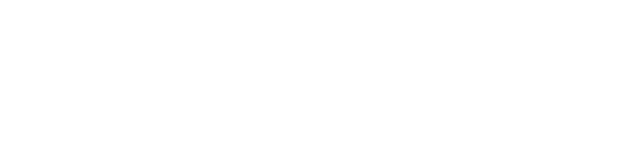
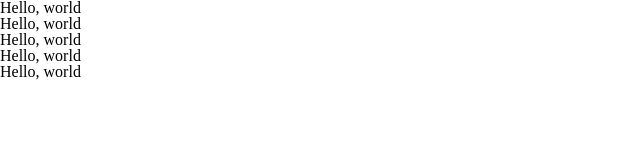
Before and after one commit to technowar/technowar.github.io, a plain HTML site: page index.html in a window 1280 px wide. Shown: the whole page, without its empty margins (0-640 px from the left). Drawn offline with Linux system fonts and the light colour scheme.

Commit message:
add reset.css

```diff
--- /dev/null
+++ b/assets/styles/reset.min.css
@@ -0,0 +1 @@
+a,abbr,acronym,address,applet,article,aside,audio,b,big,blockquote,body,canvas,caption,center,cite,code,dd,del,details,dfn,div,dl,dt,em,embed,fieldset,figcaption,figure,footer,form,h1,h2,h3,h4,h5,h6,header,hgroup,html,i,iframe,img,ins,kbd,label,legend,li,mark,menu,nav,object,ol,output,p,pre,q,ruby,s,samp,section,small,span,strike,strong,sub,summary,sup,table,tbody,td,tfoot,th,thead,time,tr,tt,u,ul,var,video{margin:0;padding:0;border:0;font-size:100%;font:inherit;vertical-align:baseline}article,aside,details,figcaption,figure,footer,header,hgroup,menu,nav,section{display:block}body{line-height:1}ol,ul{list-style:none}blockquote,q{quotes:none}blockquote:after,blockquote:before,q:after,q:before{content:'';content:none}table{border-collapse:collapse;border-spacing:0}
--- a/index.html
+++ b/index.html
@@ -1,6 +1,7 @@
 <!DOCTYPE html>
 <html lang="en">
 <head>
+    <link rel="stylesheet" href="assets/styles/reset.min.css">
     <link rel="apple-touch-icon" type="image/png" href="assets/icons/icon-180x180.png" sizes="180x180">
     <link rel="apple-touch-icon" type="image/png" href="assets/icons/icon-152x152.png" sizes="152x152">
     <link rel="apple-touch-icon" type="image/png" href="assets/icons/icon-144x144.png" sizes="144x144">
@@ -45,5 +46,22 @@
     <title>Portfolio | Johmel Rey</title>
 </head>
 <body>
+    <div id="app">
+        <section class="name">
+            Hello, world
+        </section>
+        <section class="about">
+            Hello, world
+        </section>
+        <section class="skill-set">
+            Hello, world
+        </section>
+        <section class="experience">
+            Hello, world
+        </section>
+        <section class="portfolio">
+            Hello, world
+        </section>
+    </div>
 </body>
 </html>
```
